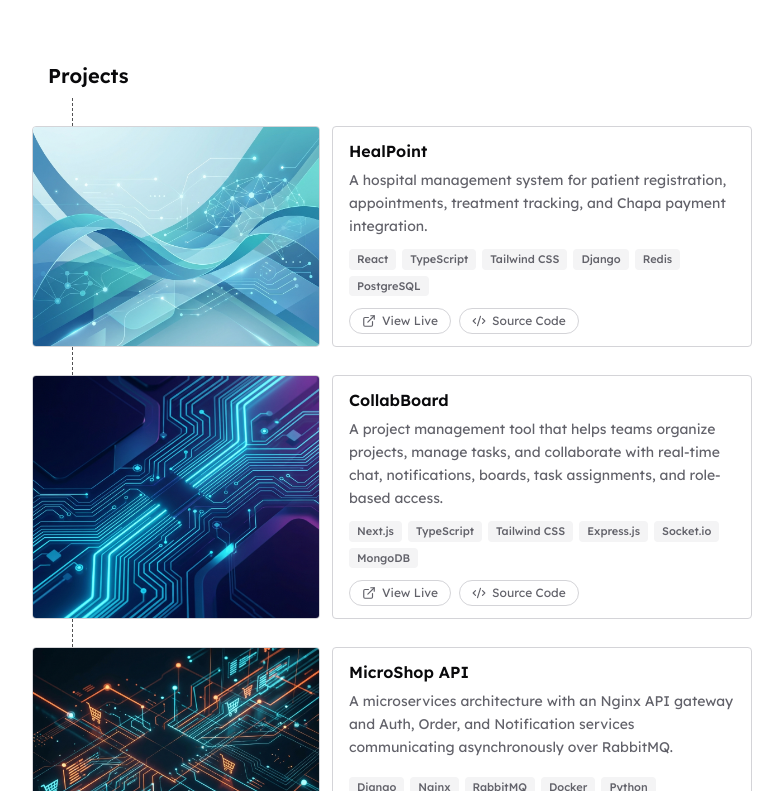
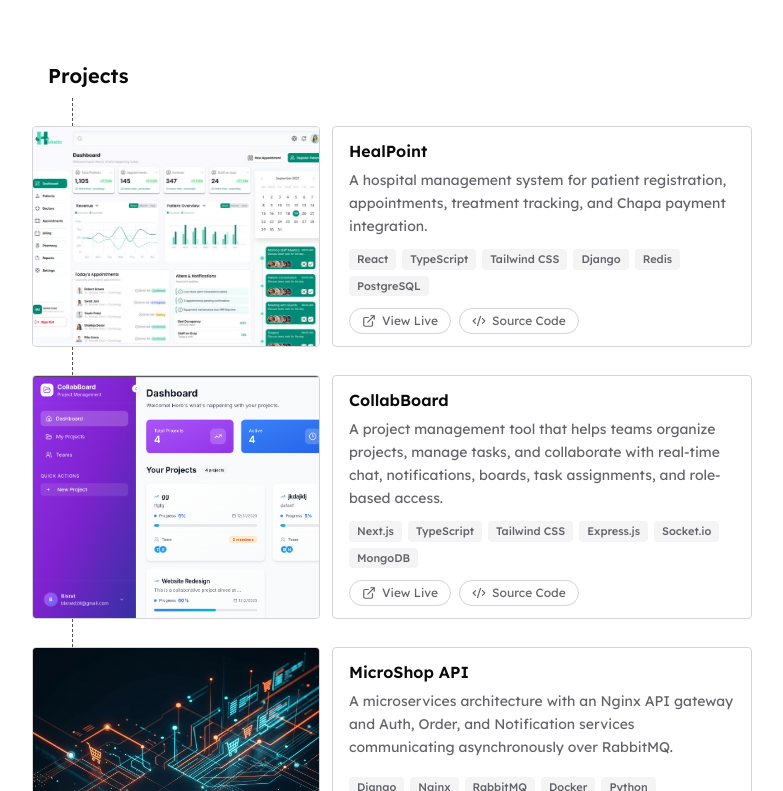
Before and after one commit to Bisrat-19/portfolio, a Next.js app: page / in a window 1280 px wide. Shown: the part 2189-2980 px from the top of the page, without its empty margins (248-1031 px from the left). Built offline with nearby package versions, Linux system fonts and the light colour scheme.

Commit message:
refactor: enhance project images and add image position for improved layout

```diff
--- a/app/components/projects.tsx
+++ b/app/components/projects.tsx
@@ -25,7 +25,7 @@ export function Projects() {
                   alt={`${project.title} project preview`}
                   fill
                   sizes="(min-width: 640px) 300px, 85vw"
-                  className="object-cover transition-transform duration-500 group-hover:scale-105"
+                  className={`object-cover transition-transform duration-500 group-hover:scale-105 ${project.imagePosition ?? "object-top"}`}
                 />
               </div>
 
--- a/app/components/skills.tsx
+++ b/app/components/skills.tsx
@@ -3,7 +3,7 @@ import {
   SiNestjs, SiExpress, SiDjango, SiDotnet, SiGraphql, SiApachekafka, SiRabbitmq, SiPostgresql, SiMongodb, SiMysql, SiRedis,
   SiGit, SiGithub, SiGithubactions, SiDocker, SiKubernetes,
 } from "react-icons/si"
-import { FaJava } from "react-icons/fa"
+import { FaAws, FaJava } from "react-icons/fa"
 import { TbApi } from "react-icons/tb"
 import type { IconType } from "react-icons"
 import { skills } from "../data"
@@ -15,7 +15,7 @@ const icons: Record<string, IconType> = {
   React: SiReact, "Next.js": SiNextdotjs, Redux: SiRedux, Angular: SiAngular, Flutter: SiFlutter, "Tailwind CSS": SiTailwindcss,
   NestJS: SiNestjs, "Express.js": SiExpress, Django: SiDjango, ".NET": SiDotnet, GraphQL: SiGraphql, Kafka: SiApachekafka, RabbitMQ: SiRabbitmq, "REST API": TbApi,
   PostgreSQL: SiPostgresql, MongoDB: SiMongodb, MySQL: SiMysql, Redis: SiRedis,
-  Git: SiGit, GitHub: SiGithub, "CI/CD": SiGithubactions, Docker: SiDocker, Kubernetes: SiKubernetes,
+  Git: SiGit, GitHub: SiGithub, "CI/CD": SiGithubactions, Docker: SiDocker, Kubernetes: SiKubernetes, AWS: FaAws,
 }
 
 export function Skills() {
--- a/app/data.ts
+++ b/app/data.ts
@@ -80,6 +80,8 @@ export type Project = {
   description: string
   tech: string[]
   image: string
+  // Tailwind object-position class for the card crop; defaults to "object-top"
+  imagePosition?: string
   github?: string
   live?: string
 }
@@ -89,7 +91,7 @@ export const projects: Project[] = [
     title: "HealPoint",
     description: "A hospital management system for patient registration, appointments, treatment tracking, and Chapa payment integration.",
     tech: ["React", "TypeScript", "Tailwind CSS", "Django", "Redis", "PostgreSQL"],
-    image: "/project_healpoint.png",
+    image: "/project_healpoint_dashboard.png",
     github: "https://github.com/Bisrat-19/hospital_management",
     live: "https://heal-point-ten.vercel.app/",
   },
@@ -97,7 +99,8 @@ export const projects: Project[] = [
     title: "CollabBoard",
     description: "A project management tool that helps teams organize projects, manage tasks, and collaborate with real-time chat, notifications, boards, task assignments, and role-based access.",
     tech: ["Next.js", "TypeScript", "Tailwind CSS", "Express.js", "Socket.io", "MongoDB"],
-    image: "/project_bg_2.png",
+    image: "/project_collabboard_dashboard.png",
+    imagePosition: "object-left-top",
     github: "https://github.com/Bisrat-19/CollabBoard",
     live: "https://collab-board-steel.vercel.app/",
   },
@@ -128,7 +131,7 @@ export const skills: { group: string; items: string[] }[] = [
   { group: "Frontend & Mobile", items: ["React", "Next.js", "Redux", "Angular", "Flutter", "Tailwind CSS"] },
   { group: "Backend", items: ["NestJS", "Express.js", "Django", ".NET", "REST API", "GraphQL", "Kafka", "RabbitMQ"] },
   { group: "Databases", items: ["PostgreSQL", "MongoDB", "MySQL", "Redis"] },
-  { group: "DevOps & Tools", items: ["Git", "GitHub", "CI/CD", "Docker", "Kubernetes", "gRPC"] },
+  { group: "DevOps & Tools", items: ["Git", "GitHub", "CI/CD", "Docker", "Kubernetes", "AWS", "gRPC"] },
   { group: "Architecture", items: ["Monolithic", "Microservices", "Caching", "Message Brokers"] },
 ]
 
```
Also changed, not shown: public/project_collabboard_dashboard.png (added), public/project_healpoint_dashboard.png (added).
